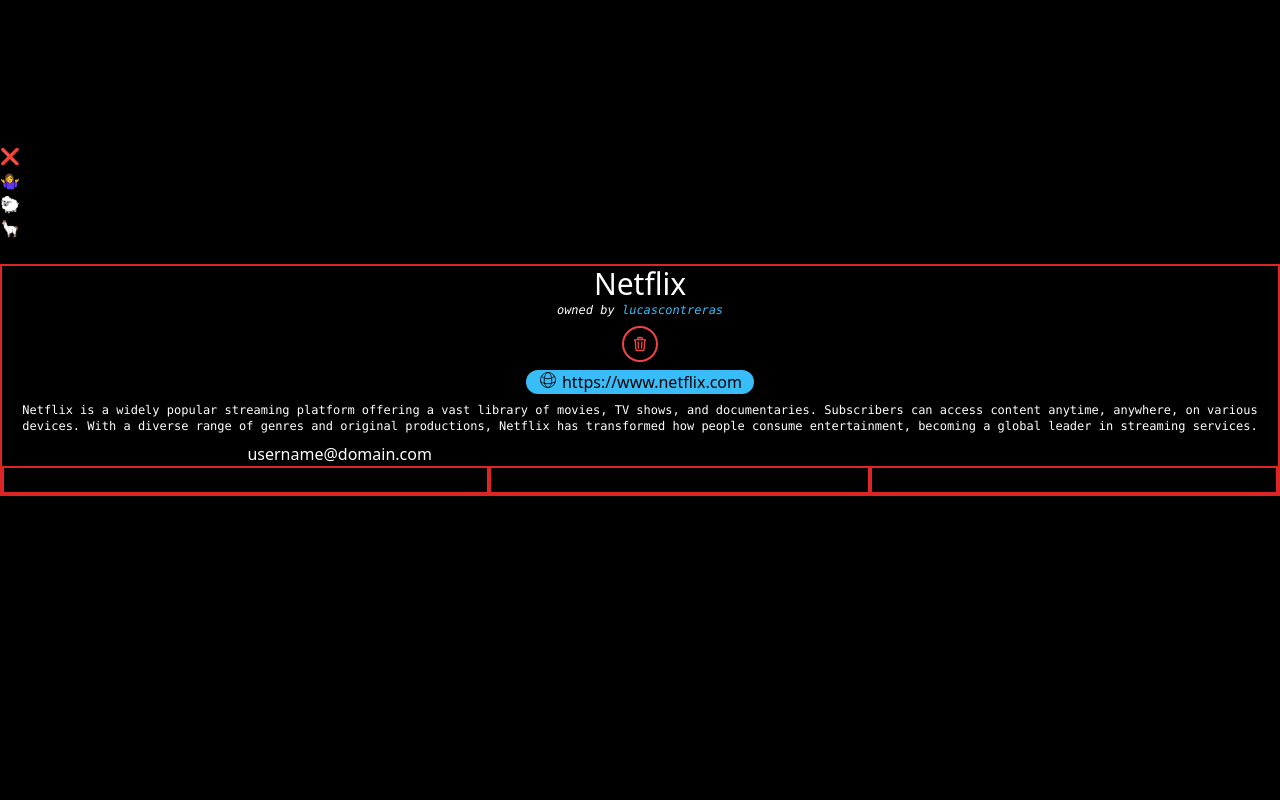
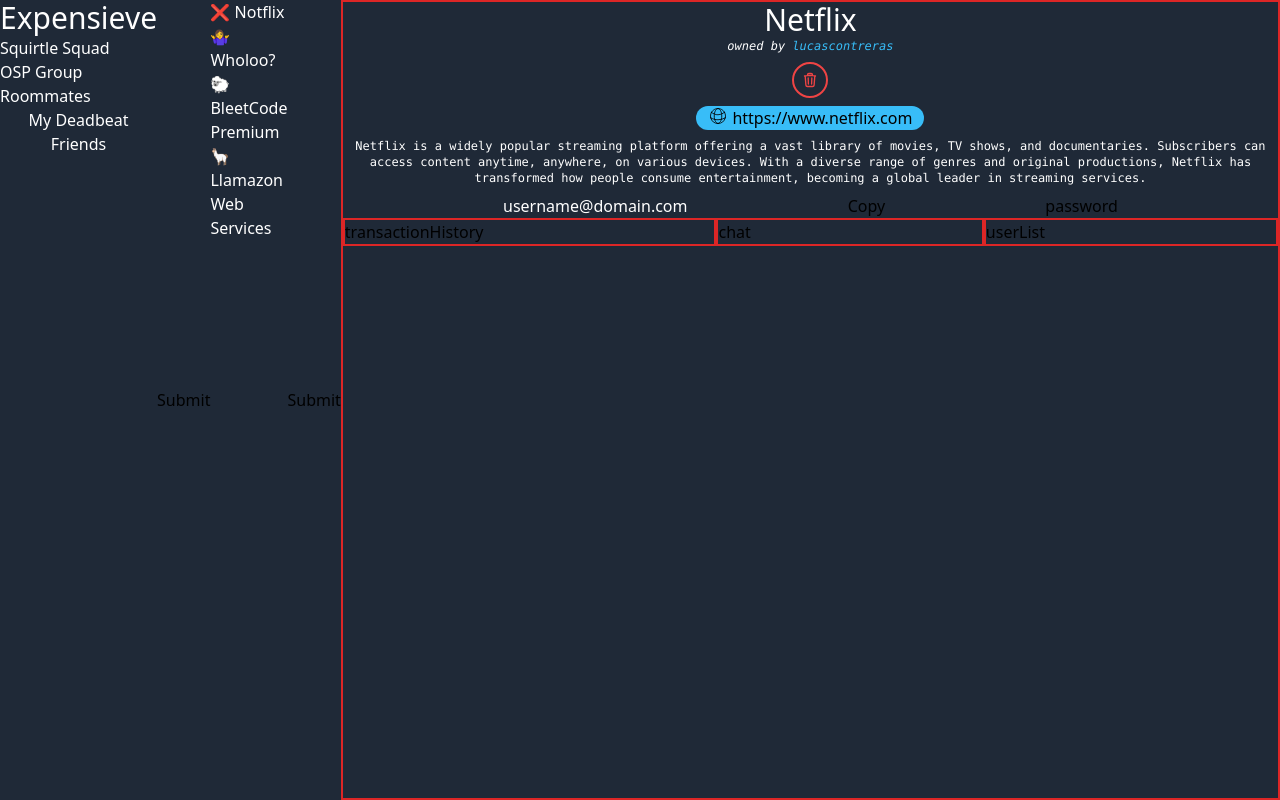
Before and after one commit to Expensieve/Expensieve, a React app: page / in a window 1280 px wide. Both pictures are taken after a click on the button "OSP Group". Built offline with nearby package versions, Linux system fonts and the light colour scheme.

Commit message:
sidebar created with mock data

```diff
--- a/App.tsx
+++ b/App.tsx
@@ -2,6 +2,7 @@
 import GroupSidebar from "./src/front-end/components/GroupSidebar";
 import ServiceSidebar from "./src/front-end/components/ServiceSidebar";
 import ServiceDashboard from "./src/front-end/components/ServiceDashboard";
+import { GroupSidebarProps, ServiceSidebarProps } from "./src/front-end/types/types";
 import "./app.css"
 
 export default function App() {
@@ -9,10 +10,18 @@
   const [serviceSelection, setServiceSelection] = useState("");
 
   return (
-    <>
-      <GroupSidebar groupSelection = {groupSelection} setGroupSelection = {setGroupSelection}/>
-      <ServiceSidebar serviceSelection = {serviceSelection} setServiceSelection = {setServiceSelection}/>
+    <div className="display: flex h-screen">
+      <GroupSidebar
+        groupSelection = {groupSelection}
+        setGroupSelection = {setGroupSelection}
+      />
+      <ServiceSidebar
+        groupSelection = {groupSelection}
+        setGroupSelection = {setGroupSelection}
+        serviceSelection = {serviceSelection}
+        setServiceSelection = {setServiceSelection}
+      />
       <ServiceDashboard/>
-    </>
+    </div>
   )
 }
--- a/index.html
+++ b/index.html
@@ -5,7 +5,7 @@
     <script defer="defer" src="/dist/bundle.js"></script>
     <title>Document</title>
   </head>
-    <body class="dark:bg-black">
+    <body class="dark:bg-gray-800">
       <div id="app"></div>
     </body>
 </html>
--- a/src/front-end/components/GroupSidebar.tsx
+++ b/src/front-end/components/GroupSidebar.tsx
@@ -1,9 +1,5 @@
 import React, { useState } from 'react'
-
-type GroupSidebarProps = {
-  groupSelection: any,
-  setGroupSelection: any,
-}
+import { GroupSidebarProps } from '../types/types';
 
 const testArray = [{
     id: 0,
@@ -21,15 +17,18 @@
 
 export default function GroupSidebar({groupSelection, setGroupSelection}: GroupSidebarProps) {
 
-  function handleClick(group: { id: number; name: string }) {
-    setGroupSelection(group.name)
+  // function handleClick(el: React.MouseEvent<HTMLButtonElement, MouseEvent>) {
+  //   console.log(el);
+
+  function handleClick(el: any) {
+    setGroupSelection(parseInt(el.target.id));
   }
 
   testArray.sort();
 
   const groupList = testArray.map(group =>
-    <li key={group.id}>
-      <button onClick={() => handleClick}>
+    <li key={group.id} className='hover:bg-gray-600'>
+      <button onClick={(el) => handleClick(el)} id={group.id.toString()}>
         {group.name}
       </button>
     </li>
@@ -37,15 +36,15 @@
 
   return (
     <>
-      <div>
-        <h1>Expensieve</h1>
+      <div className="dark:text-white">
+        <h1 className='text-3xl'>Expensieve</h1>
           <ul>
             {groupList}
           </ul>
       </div>
 
       <button
-        id="main"
+        id="groupSidebar"
         className="btn btn-large"
         name="submission"
         role="button"
--- a/src/front-end/components/ServiceSidebar.tsx
+++ b/src/front-end/components/ServiceSidebar.tsx
@@ -1,9 +1,5 @@
 import React, { useState } from 'react'
-
-type ServiceSidebarProps = {
-  serviceSelection: any,
-  setServiceSelection: any
-}
+import { GroupSidebarProps, ServiceSidebarProps } from '../types/types';
 
 const testArray = [{
     id: 0,
@@ -19,18 +15,21 @@
     name: '🦙 Llamazon Web Services'
   }]
 
-export default function ServiceSidebar({serviceSelection, setServiceSelection}: ServiceSidebarProps) {
+export default function ServiceSidebar({ groupSelection, setGroupSelection, serviceSelection, setServiceSelection }: ServiceSidebarProps) {
   testArray.sort();
 
+  console.log(serviceSelection);
+
   const servicesList = testArray.map(serviceName =>
-    <li key={serviceName.id}>
+    <li key={serviceName.id} className='hover:bg-gray-600'>
       {serviceName.name}
     </li>
   )
 
+  if (groupSelection != "") {
     return (
       <>
-    <div>
+        <div className="dark:text-white">
         <h1>
           <ul>
             {servicesList}
@@ -39,7 +38,7 @@
         </div>
 
         <button
-        id="main"
+          id="serviceSidebar"
           className="btn btn-large"
           name="submission"
           role="button"
@@ -50,3 +49,5 @@
       </>
     )
   }
+  return null;
+}
--- /dev/null
+++ b/src/front-end/types/types.ts
@@ -0,0 +1,11 @@
+export type GroupSidebarProps = {
+  groupSelection: any,
+  setGroupSelection: any,
+}
+
+export type ServiceSidebarProps = {
+  groupSelection: any,
+  setGroupSelection: any,
+  serviceSelection: any,
+  setServiceSelection: any
+}
```
Lines whose indentation alone changed are shown as unchanged.
